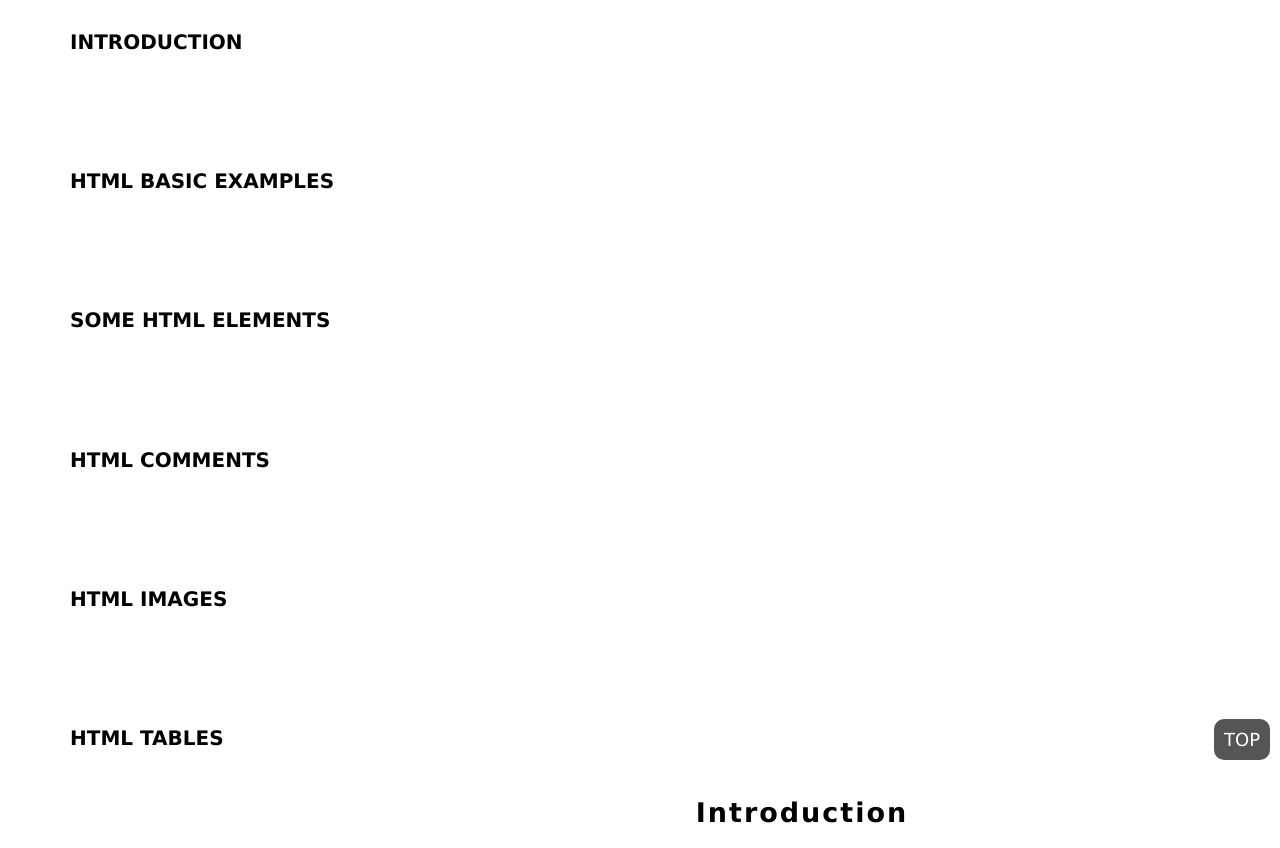
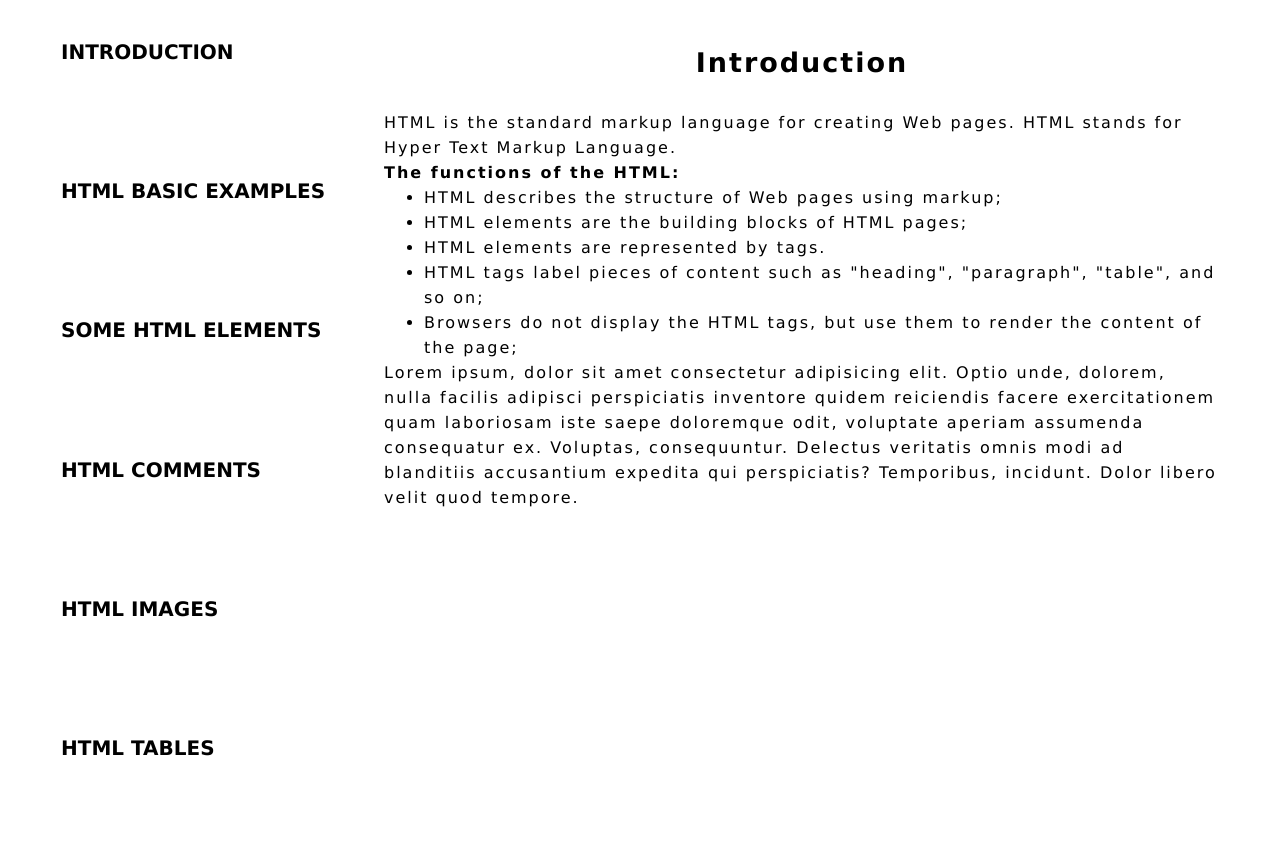
Before and after one commit to Mateja3m/technical-documentation-page, a plain HTML site: page index.html in a window 1280 px wide. Shown: the top 848 px of the page. Drawn offline with Linux system fonts and the light colour scheme.

Commit message:
added scroll button and some style

```diff
--- a/script.js
+++ b/script.js
@@ -1,4 +1,4 @@
-let mybutton = document.getElementsByClassName('btn-upp');
+let mybutton = document.querySelector('.btn-upp');
 
 window.onscroll = function () {
     scrollFunction()
--- a/style.css
+++ b/style.css
@@ -4,18 +4,27 @@
 }
 
 .list {
+  position: absolute;  /*main content puts in the top of the page*/
   display: flex;
   flex-direction: column;
   justify-content: space-between;
+  align-items: flex-start;
   height: 90vh;
   list-style: none;
-  margin: 30px 10px;
+  margin: 10px 1px ;
+  max-width: 450px;
 
 }
 
+.navigation {
+    max-width: 450px;
+}
 
+.wrapp {
+    max-width: 450px;
+}
 ul a {
-  align-self: stretch;
+
   text-decoration: none;
   padding: 20px;
   font-size: 20px;
@@ -52,19 +61,19 @@ h2 {
 }
 
 .btn-upp {
-  /* display: none; Hidden by default */
-  position: fixed; /* Fixed/sticky position */
-  bottom: 40px; /* Place the button at the bottom of the page */
-  right: 10px; /* Place the button 30px from the right */
-  z-index: 99; /* Make sure it does not overlap */
-  border: none; /* Remove borders */
-  outline: none; /* Remove outline */
-  background-color: #555; /* Set a background color */
+  display: none;
+  position: fixed;
+  bottom: 50px;
+  right: 5px;
+  z-index: 99;
+  border: none;
+  outline: none;
+  background-color: #555;
   color: white;
-  cursor: pointer; /* Add a mouse pointer on hover */
-  padding: 10px; /* Some padding */
-  border-radius: 10px; /* Rounded corners */
-  font-size: 18px; /* Increase font size */
+  cursor: pointer;
+  padding: 10px;
+  border-radius: 10px;
+  font-size: 18px;
 }
 
 .btn-upp:hover {
```
Also changed, not shown: index.html (+1 -1 lines).
